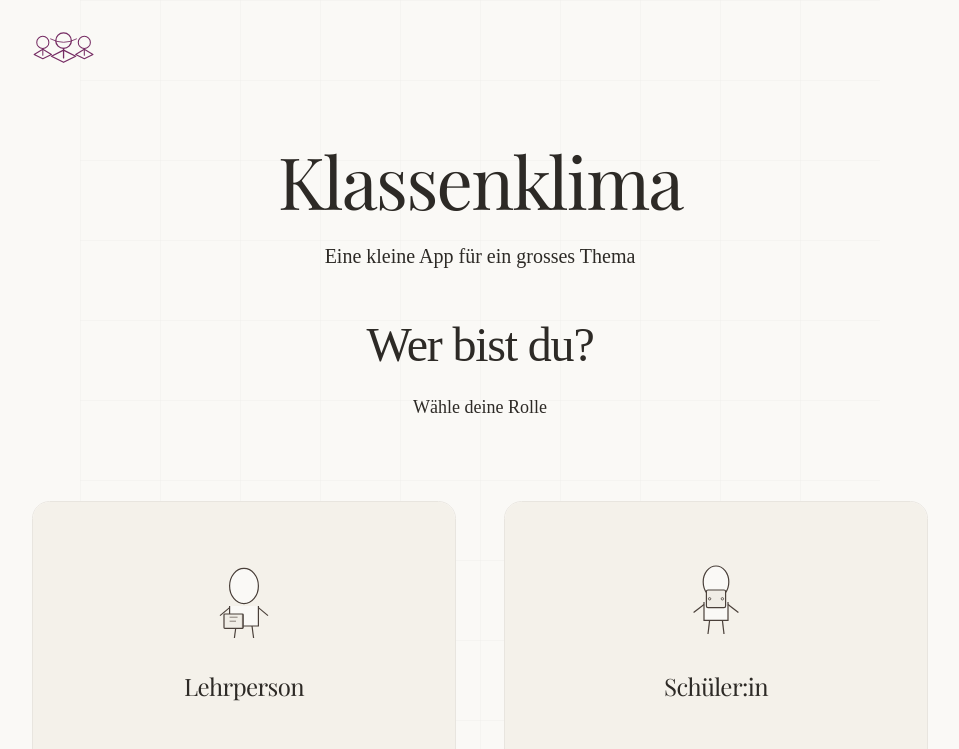
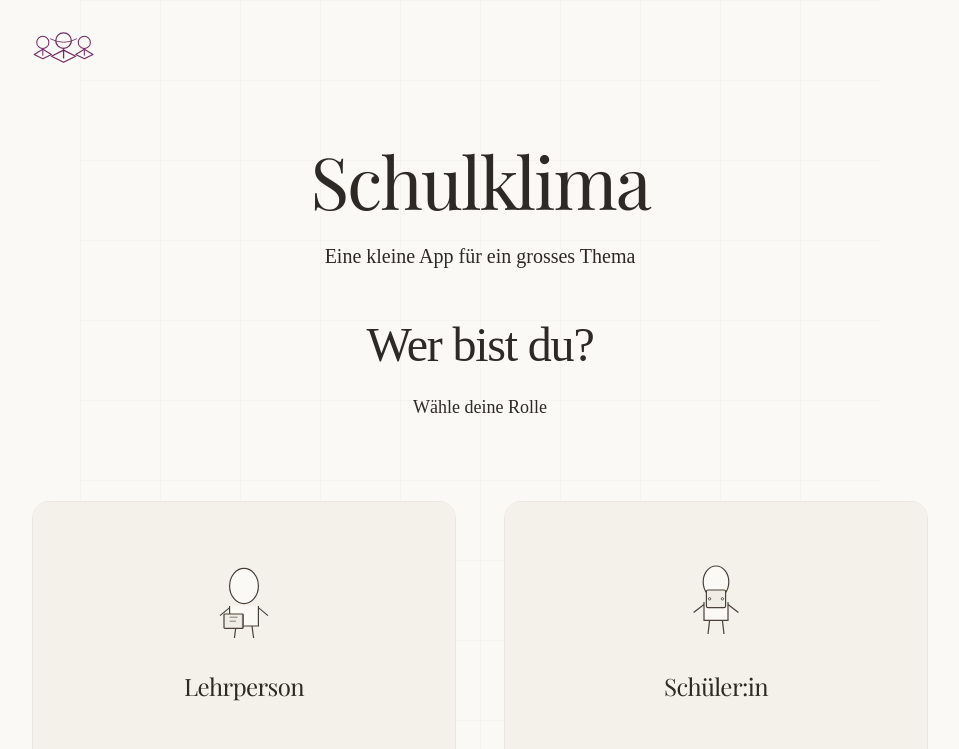
Before and after one commit to Gran07ST/klassenklima, a Next.js app: page / in a window 1280 px wide. Shown: the top 749 px of the page, without its empty margins (160-1119 px from the left). Built offline with nearby package versions, Linux system fonts and the light colour scheme; a web font is replaced by a local one.

Commit message:
Update page.tsx

```diff
--- a/app/page.tsx
+++ b/app/page.tsx
@@ -32,7 +32,7 @@ export default function Home() {
             className="text-5xl md:text-6xl lg:text-7xl font-light tracking-tight mb-6 animate-fade-in-up"
             style={{ fontFamily: '"Playfair Display", serif' }}
           >
-            Klassenklima
+            Schulklima
           </h1>
           <p
             className="text-lg md:text-xl  font-normal leading-relaxed animate-fade-in"
```
